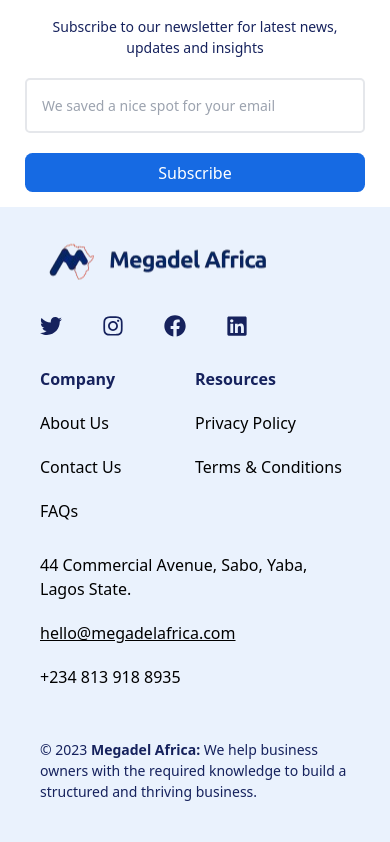
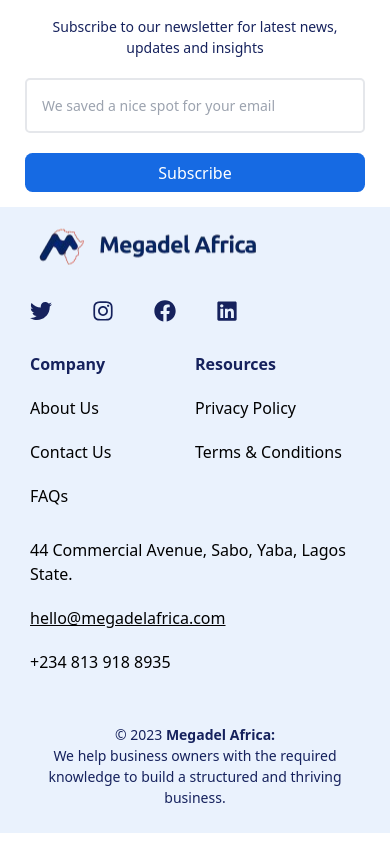
Before and after one commit to Thoobi/megadel-africa, a React (Vite) app: page / in a window 390 px wide. Shown: the part 6294-7136 px from the top of the page. Built offline with nearby package versions, Linux system fonts and the light colour scheme.

Commit message:
style: adjust padding and text alignment in Footer component for improved layout and readability

```diff
--- a/src/components/footer.jsx
+++ b/src/components/footer.jsx
@@ -4,7 +4,7 @@
 
 export default function Footer() {
   return (
-    <footer className="grid grid-cols-2 place-items-start bg-custom-blue-200 p-16 gap-y-12 items-start lg:grid-cols-4 lg:gap-x-16 xl:p-32">
+    <footer className="grid grid-cols-2 place-items-start bg-custom-blue-200 px-12 py-10 gap-y-12 items-start lg:grid-cols-4 lg:gap-x-16 xl:p-32">
       <div className="col-span-4 flex flex-col gap-8 lg:col-span-1 xl:gap-16">
         <div className="flex items-start justify-start">
           <img
@@ -78,8 +78,10 @@
         <span className="text-custom-blue-500 font-semibold">
           Megadel Africa:{" "}
         </span>
-        We help business owners with the required knowledge to build a
-        structured and thriving business.
+        <span className="block text-center lg:inline-block">
+          We help business owners with the required knowledge to build a
+          structured and thriving business.
+        </span>
       </p>
     </footer>
   );
```
